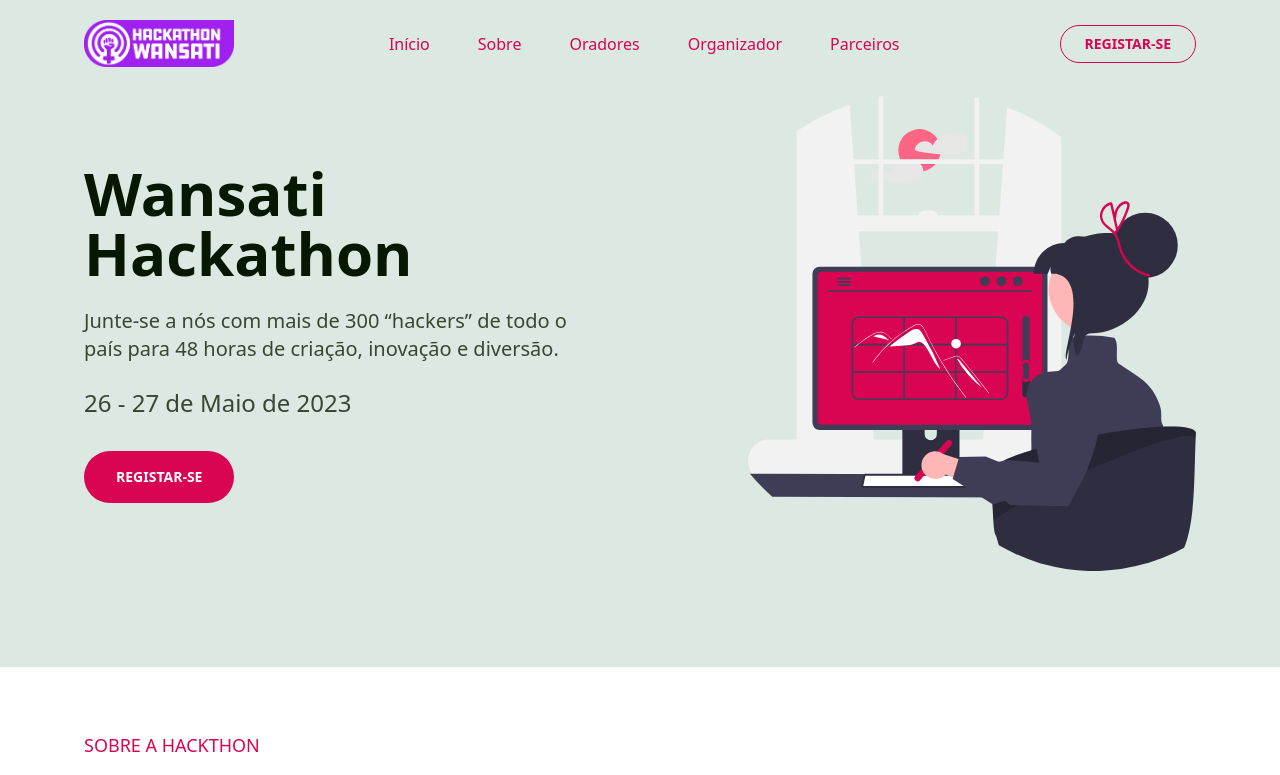
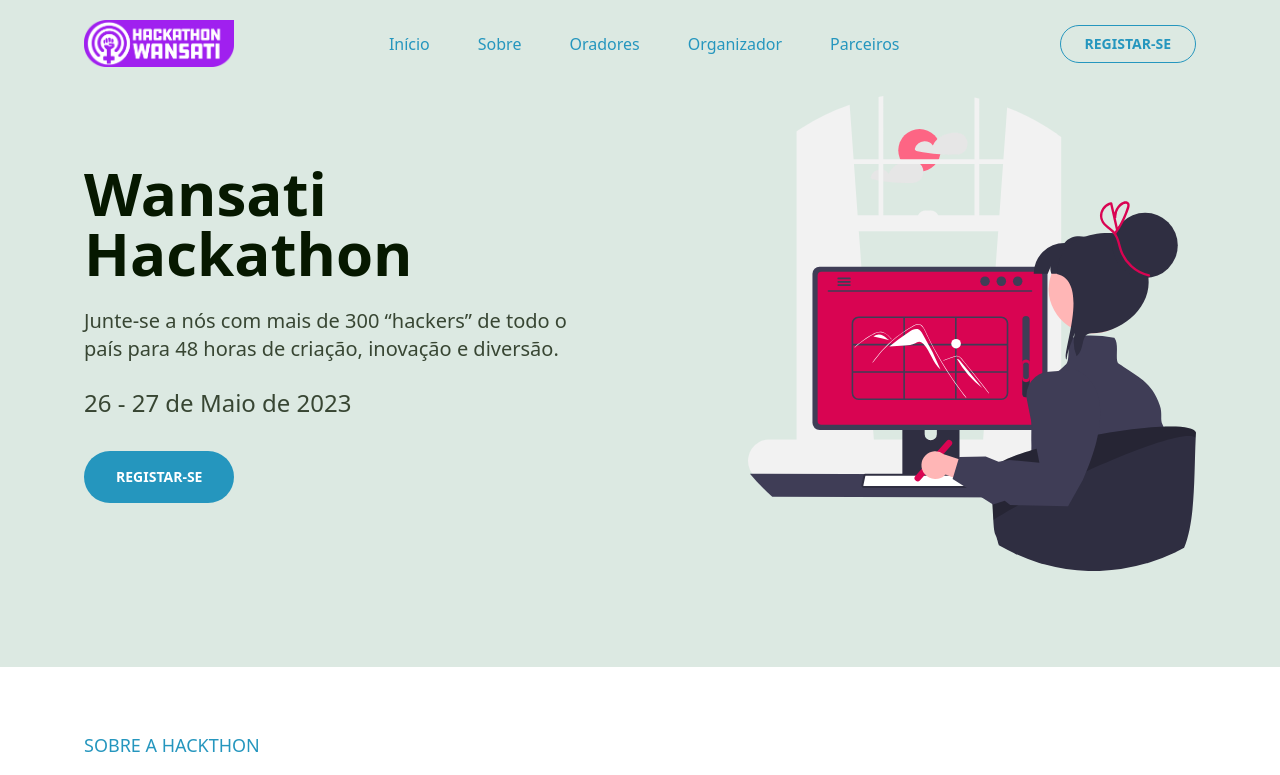
Before and after one commit to rnrnshn/wansati-hackthon, a Next.js app: page / in a window 1280 px wide. Shown: the top 775 px of the page. Built offline with nearby package versions, Linux system fonts and the light colour scheme.

Commit message:
fix: change colors

```diff
--- a/tailwind.config.js
+++ b/tailwind.config.js
@@ -8,10 +8,10 @@ module.exports = {
   theme: {
     extend: {
       colors: {
-        "primary": "#D90452",
-        "primary-hover": "#D90452",
-        "secondary": "#F24BA7",
-        "tertiary": "#F263C0",
+        "primary": "#2596be",
+        "primary-hover": "#2596cf",
+        "secondary": "#A020EF",
+        "tertiary": "#F24BA7",
         "quaternary": "#4CBDD0",
         "gray-headline":"#061800",
         "gray-paragraph": "#384633",
```
